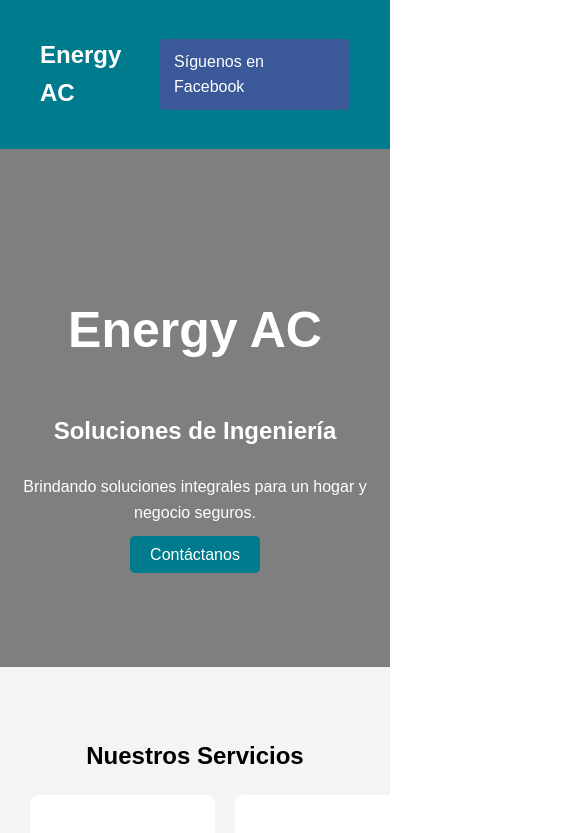
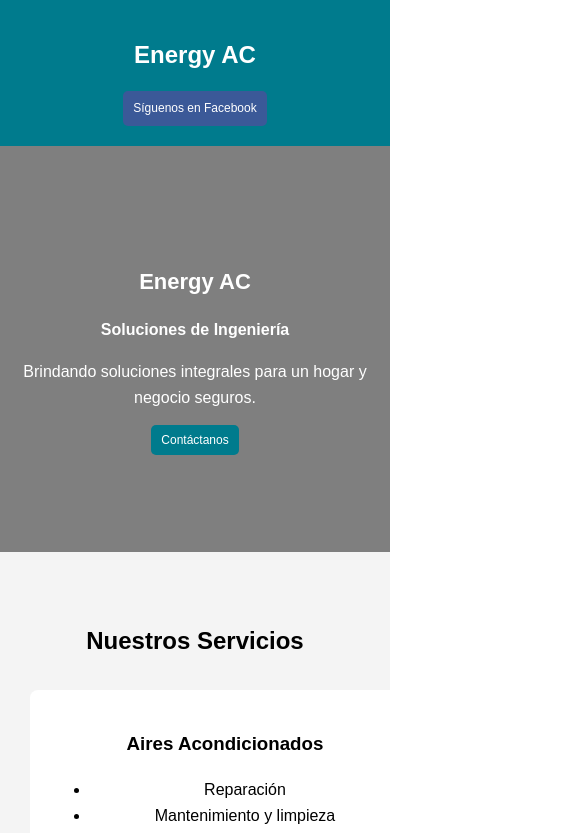
Before and after one commit to foxsolid1/Energy-AC---Soluciones-de-Ingenier-a, a plain HTML site: page index.html in a window 390 px wide. Shown: the top 833 px of the page, 585 px wide, since content can reach past the window. Drawn offline with Linux system fonts and the light colour scheme.

Commit message:
Update styles.css
Se cambia para que sea responsiva

```diff
--- a/styles.css
+++ b/styles.css
@@ -11,6 +11,7 @@ body {
   justify-content: space-between;
   align-items: center;
   padding: 10px 20px;
+  flex-wrap: wrap;
 }
 
 /* Header */
@@ -31,6 +32,7 @@ body {
   padding: 10px 15px;
   text-decoration: none;
   border-radius: 5px;
+  font-size: 14px;
 }
 
 .btn-facebook:hover {
@@ -46,11 +48,11 @@ body {
 }
 
 .hero-content h1 {
-    font-size: 50px;
+  font-size: 36px;
 }
 
 .hero-content h3 {
-    font-size: 24px;
+  font-size: 20px;
 }
 
 .btn-contacto {
@@ -74,16 +76,18 @@ body {
 
 .servicio-lista {
   display: flex;
+  flex-wrap: wrap;
   justify-content: space-around;
   margin-top: 20px;
 }
 
 .servicio {
   flex: 1;
-    margin: 0 10px;
+  margin: 10px;
   background: white;
   padding: 20px;
   border-radius: 8px;
+  min-width: 250px;
 }
 
 /* Galería */
@@ -92,8 +96,16 @@ body {
   text-align: center;
 }
 
+.galeria-contenido {
+  display: flex;
+  flex-wrap: wrap;
+  justify-content: center;
+  gap: 10px;
+}
+
 .galeria-contenido img {
-    width: 45%;
+  width: 100%;
+  max-width: 300px;
   margin: 5px;
   border-radius: 8px;
 }
@@ -108,6 +120,11 @@ body {
 
 .contacto a {
   color: #FFD700;
+  text-decoration: none;
+}
+
+.contacto a:hover {
+  text-decoration: underline;
 }
 
 /* Footer */
@@ -117,3 +134,40 @@ body {
   text-align: center;
   padding: 10px;
 }
+
+/* Responsividad */
+@media (max-width: 768px) {
+  .hero-content h1 {
+    font-size: 28px;
+  }
+
+  .hero-content h3 {
+    font-size: 16px;
+  }
+
+  .servicio {
+    min-width: 100%;
+  }
+}
+
+@media (max-width: 480px) {
+  .hero-content h1 {
+    font-size: 22px;
+  }
+
+  .btn-facebook,
+  .btn-contacto {
+    font-size: 12px;
+    padding: 8px 10px;
+  }
+
+  .container {
+    flex-direction: column;
+    align-items: center;
+  }
+
+  .galeria-contenido img {
+    width: 100%;
+    max-width: 200px;
+  }
+}
```
Lines whose indentation alone changed are shown as unchanged.
